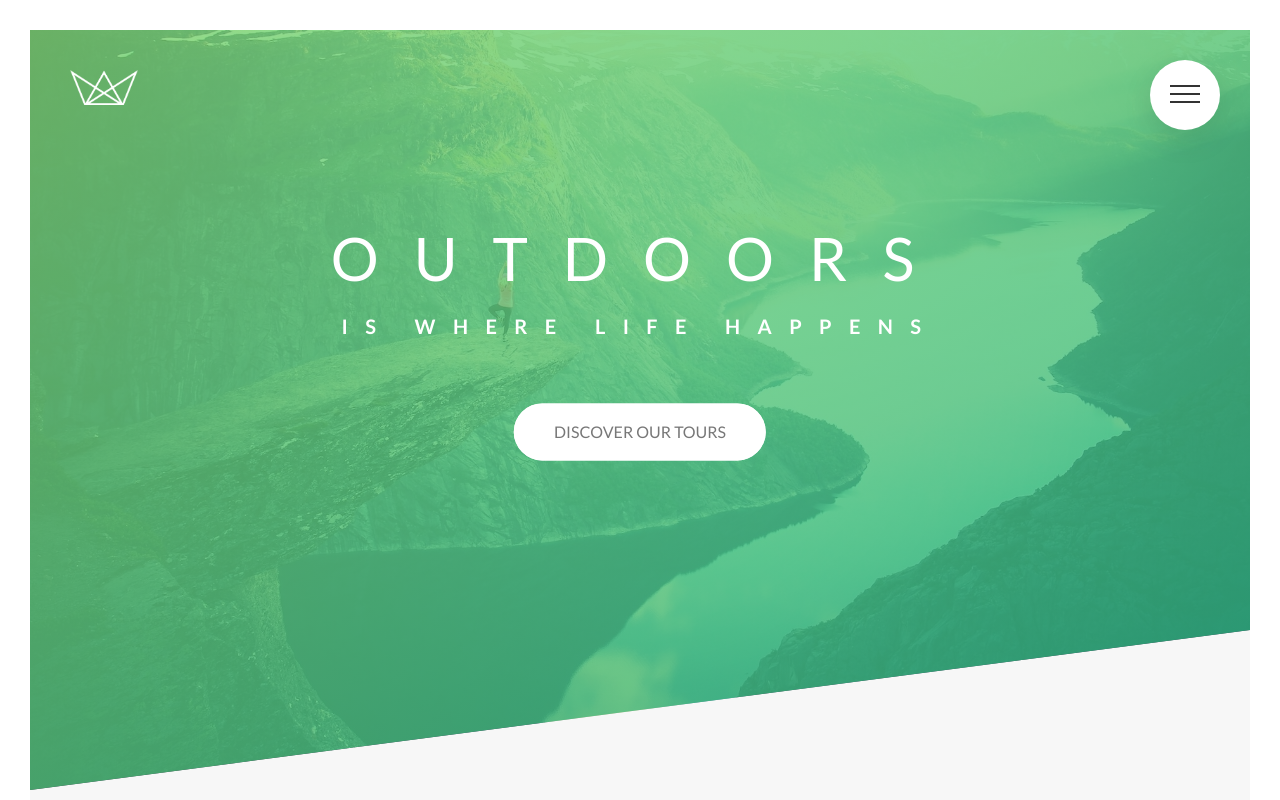
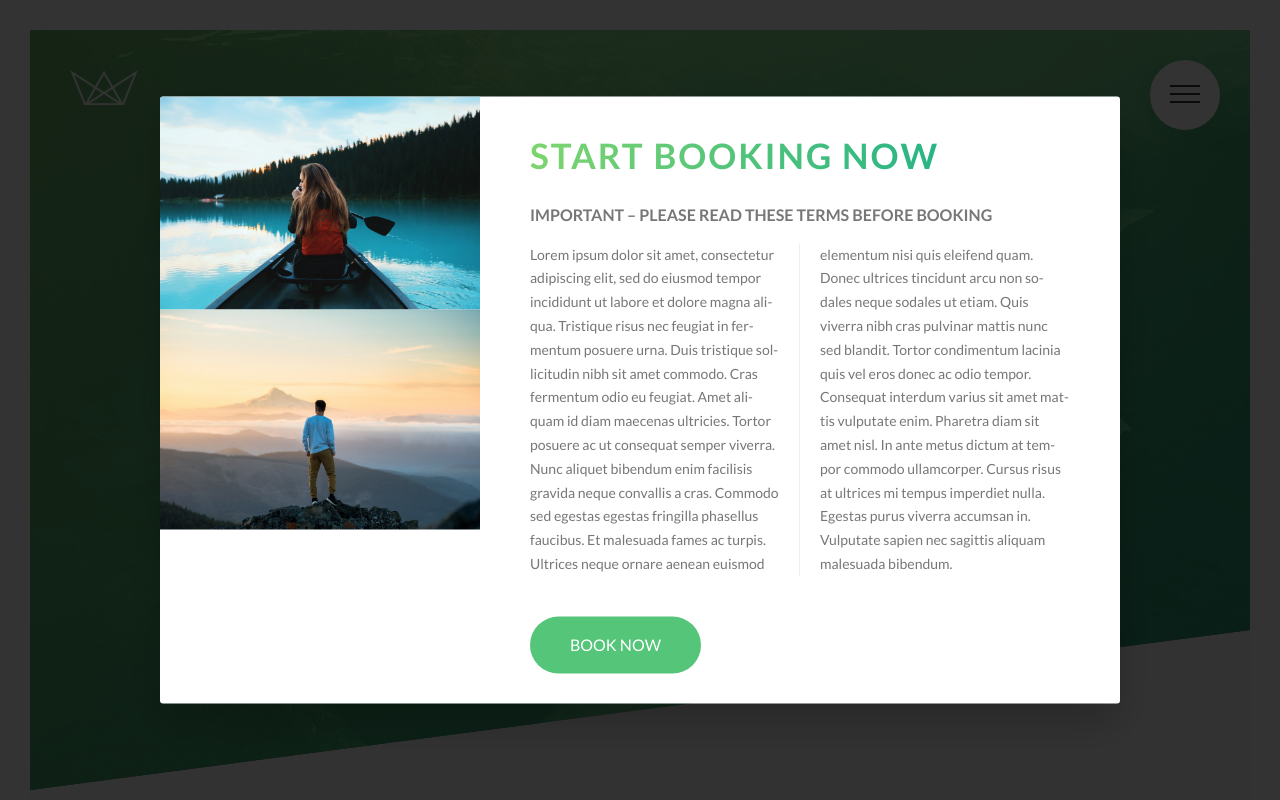
Before and after one commit to javielrezende/advanced_css_sass, a website: page index.html in a window 1280 px wide. Shown: the top 800 px of the page. Drawn offline with Linux system fonts and the light colour scheme.

Commit message:
:construction: Popup started

```diff
--- a/index.html
+++ b/index.html
@@ -420,5 +420,26 @@
                 </div>
             </div>
         </footer>
+
+        <div class="popup">
+            <div class="popup__content">
+                <div class="popup__left">
+                    <img src="img/nat-8.jpg" alt="Tour photo" class="popup__img">
+                    <img src="img/nat-9.jpg" alt="Tour photo" class="popup__img">
+                </div>
+
+                <div class="popup__right">
+                    <h2 class="heading-secondary u-margin-bottom-small">Start booking now</h2>
+
+                    <h3 class="heading-tertiary u-margin-bottom-small">Important &ndash; Please read these terms before booking</h3>
+
+                    <p class="popup__text">
+                        Lorem ipsum dolor sit amet, consectetur adipiscing elit, sed do eiusmod tempor incididunt ut labore et dolore magna aliqua. Tristique risus nec feugiat in fermentum posuere urna. Duis tristique sollicitudin nibh sit amet commodo. Cras fermentum odio eu feugiat. Amet aliquam id diam maecenas ultricies. Tortor posuere ac ut consequat semper viverra. Nunc aliquet bibendum enim facilisis gravida neque convallis a cras. Commodo sed egestas egestas fringilla phasellus faucibus. Et malesuada fames ac turpis. Ultrices neque ornare aenean euismod elementum nisi quis eleifend quam. Donec ultrices tincidunt arcu non sodales neque sodales ut etiam. Quis viverra nibh cras pulvinar mattis nunc sed blandit. Tortor condimentum lacinia quis vel eros donec ac odio tempor. Consequat interdum varius sit amet mattis vulputate enim. Pharetra diam sit amet nisl. In ante metus dictum at tempor commodo ullamcorper. Cursus risus at ultrices mi tempus imperdiet nulla. Egestas purus viverra accumsan in. Vulputate sapien nec sagittis aliquam malesuada bibendum.
+                    </p>
+
+                    <a href="#" class="btn btn--green">Book now</a>
+                </div>
+            </div>
+        </div>
     </body>
 </html>
--- a/sass/abstracts/_mixins.scss
+++ b/sass/abstracts/_mixins.scss
@@ -5,3 +5,10 @@
         clear: both;
     }
 }
+
+@mixin absoluteCenter {
+    position: absolute;
+    top: 50%;
+    left: 50%;
+    transform: translate(-50%, -50%);
+}
--- /dev/null
+++ b/sass/components/_popup.scss
@@ -0,0 +1,60 @@
+.popup {
+    height: 100vh;
+    width: 100%;
+    position: fixed;
+    top: 0;
+    left: 0;
+    background-color: rgba($color-black, .8);
+    z-index: 9999;
+
+    &__content {
+        @include absoluteCenter;
+
+        width: 75%;
+        background-color: $color-white;
+        box-shadow: 0 2rem 4rem rgba($color-black, .2);
+        border-radius: 3px;
+        display: table;
+        overflow: hidden;
+    }
+
+    &__left {
+        width: 33.33%;
+        display: table-cell;
+    }
+
+    &__right {
+        width: 66.66%;
+        display: table-cell;
+        vertical-align: middle;
+        padding: 3rem 5rem;
+    }
+
+    &__img {
+        display: block;
+        width: 100%;
+    }
+
+    &__text {
+        font-size: 1.4rem;
+        margin-bottom: 4rem;
+
+        -moz-column-count: 2;
+        -moz-column-gap: 4rem;
+        -moz-column-rule: 1px solid $color-gray-light-2;
+        -ms-column-count: 2;
+        -ms-column-gap: 4rem;
+        -ms-column-rule: 1px solid $color-gray-light-2;
+        -webkit-column-count: 2;
+        -webkit-column-gap: 4rem;
+        -webkit-column-rule: 1px solid $color-gray-light-2;
+        column-count: 2;
+        column-gap: 4rem;
+        column-rule: 1px solid $color-gray-light-2;
+
+        -moz-hyphens: auto;
+        -ms-hyphens: auto;
+        -webkit-hyphens: auto;
+        hyphens: auto;
+    }
+}
--- a/sass/main.scss
+++ b/sass/main.scss
@@ -13,6 +13,7 @@
 @import "components/composition";
 @import "components/feature-box";
 @import "components/form";
+@import "components/popup";
 @import "components/story";
 
 @import "layout/footer";
```
Also changed, not shown: css/style.css.
